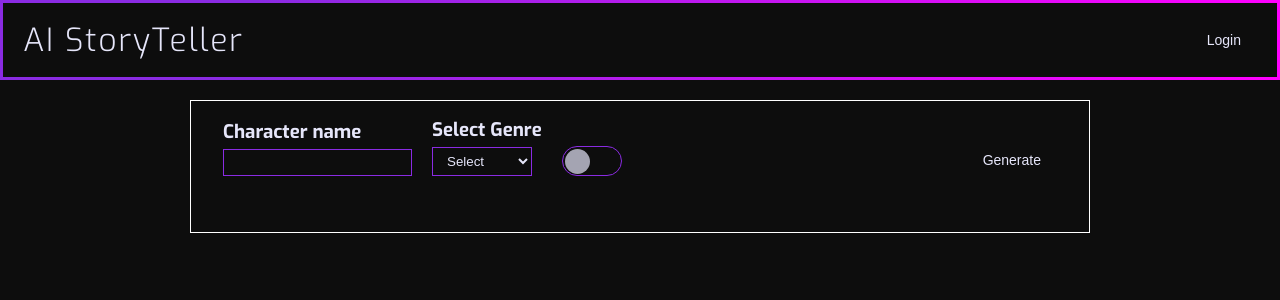
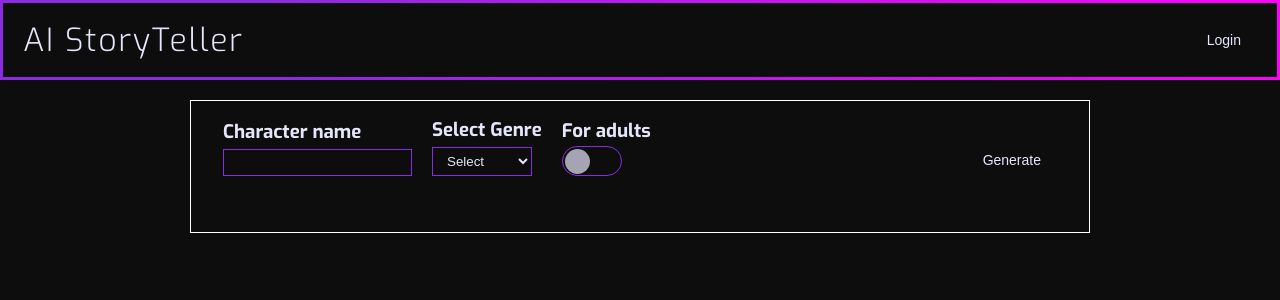
Before and after one commit to LejNur/ai-story-teller, a Next.js app: page / in a window 1280 px wide. Shown: the top 300 px of the page. Built offline with nearby package versions, Linux system fonts and the light colour scheme.

Commit message:
chore:switchBox

```diff
--- a/src/components/Molecules/SwitchBox/SwitchBox.module.scss
+++ b/src/components/Molecules/SwitchBox/SwitchBox.module.scss
@@ -0,0 +1,5 @@
+.switch_box {
+  h3 {
+    margin-bottom: 3.5px;
+  }
+}
--- a/src/components/Molecules/SwitchBox/SwitchBox.tsx
+++ b/src/components/Molecules/SwitchBox/SwitchBox.tsx
@@ -11,7 +11,8 @@ interface SwitchBoxProps {
 export default function SwitchBox(props: SwitchBoxProps) {
   const { label, value, setValue } = props;
   return (
-    <div>
+    <div className={style.switch_box}>
+      <h3>{label}</h3>
       <Switch active={value} setActive={setValue} />
     </div>
   );
--- a/src/pages/index.tsx
+++ b/src/pages/index.tsx
@@ -70,7 +70,7 @@ export default function Home() {
                 setAction={setGenre}
               />
               <SwitchBox
-                label="Genre"
+                label="For adults"
                 value={approveAdult}
                 setValue={setApproveAdult}
               />
```
